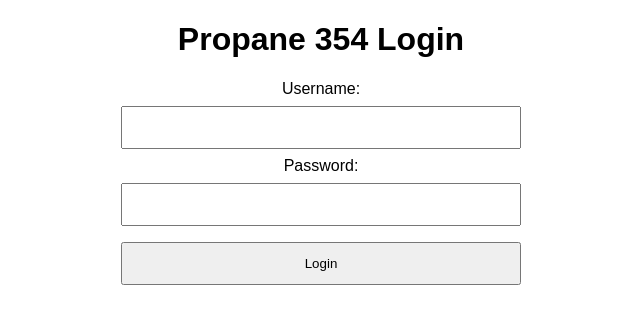
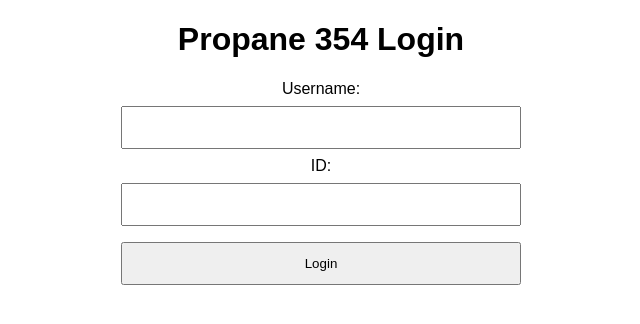
Before and after one commit to BowieGian/Propane-354, a Flask app: page / in a window 1280 px wide. Shown: the top 324 px of the page, without its empty margins (319-959 px from the left). Run offline with Flask 2, Linux system fonts and the light colour scheme.

Commit message:
Changed password to id in login screen

```diff
--- a/app.py
+++ b/app.py
@@ -1,20 +1,13 @@
 from flask import Flask, render_template, url_for, request, redirect
-from flask_sqlalchemy import SQLAlchemy
 from datetime import datetime
 
 app = Flask(__name__)
-app.config['SQLALCHEMY_DATABASE_URI'] = 'sqlite:///propane354.db'
-db = SQLAlchemy(app)
-
-#class Employee(db.Model):
-#    id = db.Column(db.Integer, primary_key=True)
-#    #~~~Finish Employee Columns Here~~~
 
 @app.route('/', methods=['get', 'post'])
 def index():
     if request.method == 'post':
         username = request.form['username']
-        password = request.form['password']
+        id = request.form['id']
         return redirect('/')
     else:
         return render_template('login.html')
--- a/requirements.txt
+++ b/requirements.txt
@@ -11,13 +11,18 @@ iniconfig==1.1.1
 itsdangerous==1.1.0
 Jinja2==2.11.3
 MarkupSafe==1.1.1
+numpy==1.20.1
 packaging==20.9
 panda==0.3.1
+pandas==1.2.3
 pluggy==0.13.1
 py==1.10.0
 pyparsing==2.4.7
 pytest==6.2.2
+python-dateutil==2.8.1
+pytz==2021.1
 requests==2.25.1
+six==1.15.0
 SQLAlchemy==1.3.23
 toml==0.10.2
 urllib3==1.26.3
--- a/templates/login.html
+++ b/templates/login.html
@@ -12,8 +12,8 @@
         <form action="/" method="post" style="text-align: center">
             <label for="username">Username:</label>
             <input type="text" name="username" id="username"> <br>
-            <label for="password">Password:</label>
-            <input type="password" name="password" id="password"> <br>
+            <label for="id">ID:</label>
+            <input type="password" name="id" id="id"> <br>
             <input type="submit" value="Login">
         </form>
     </div>
```
